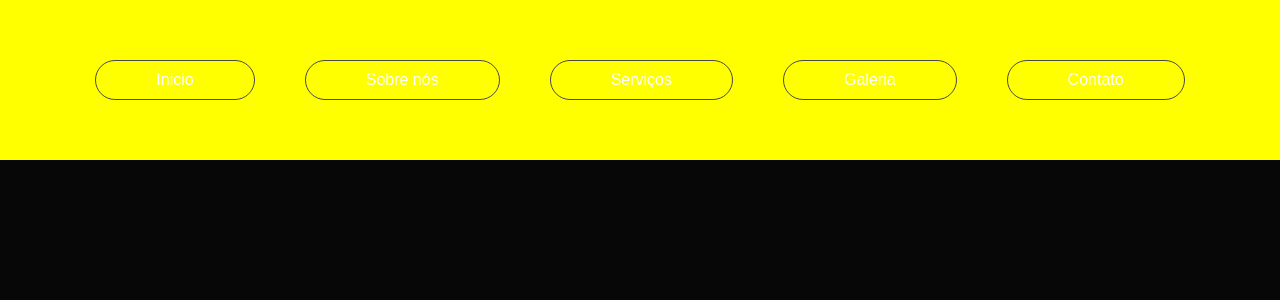
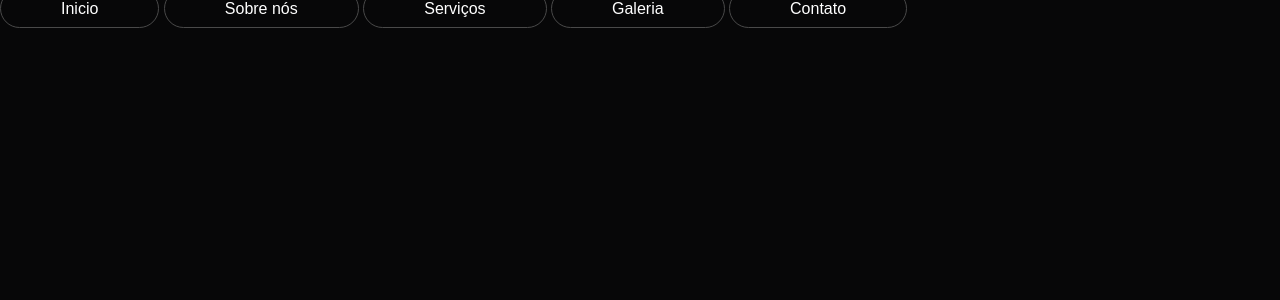
Before and after one commit to RogerioSenac/Projeto-Oficina-Mazzoline, a PHP site: page / in a window 1280 px wide. Shown: the top 300 px of the page. Run offline with PHP 8.4, Linux system fonts and the light colour scheme.

Commit message:
start projeto

```diff
--- a/assets/css/estilos.css
+++ b/assets/css/estilos.css
@@ -6,7 +6,7 @@ body {
     background-color:rgb(7, 7, 8);
     height: 100vh;
 }
-
+o
 nav {
     display: flex;
     flex-flow: row nowrap;
@@ -14,11 +14,10 @@ nav {
     align-items: center;
     gap: 50px;
     background-color: rgb(19, 22, 31);
-    height: 20%;
-  background-color: yellow;
+    height: 20%
 }
 
-nav a{
+nav > a {
     text-decoration: none;
     border: 1px solid rgb(73, 73, 73);
     border-radius: 50px;
@@ -26,7 +25,7 @@ nav a{
     color: white;
 }
 
-nav <a:hover {
+nav > a:hover {
     text-decoration: underline;
     background-color: rgb(72, 72, 78);
 }
```
